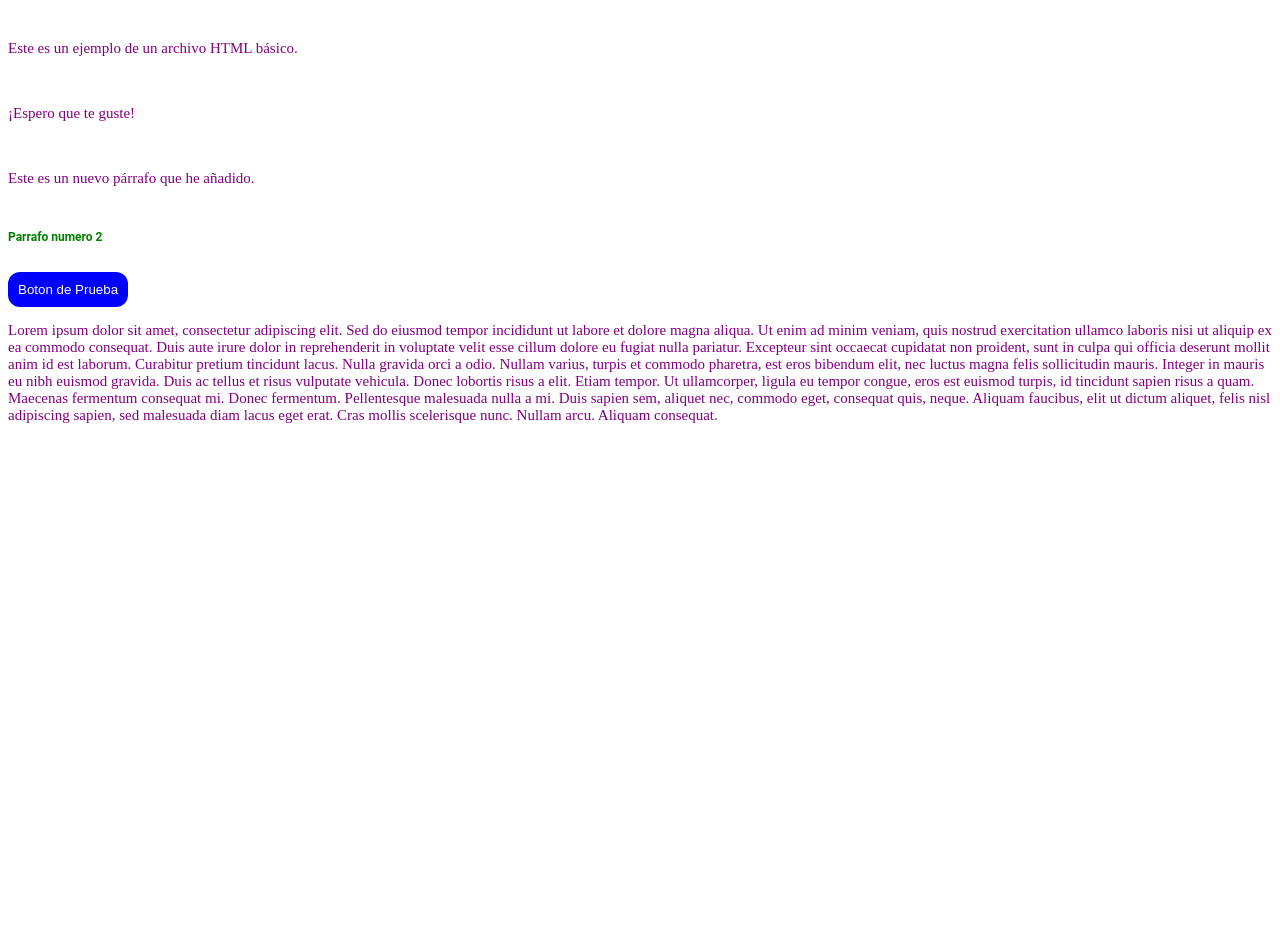
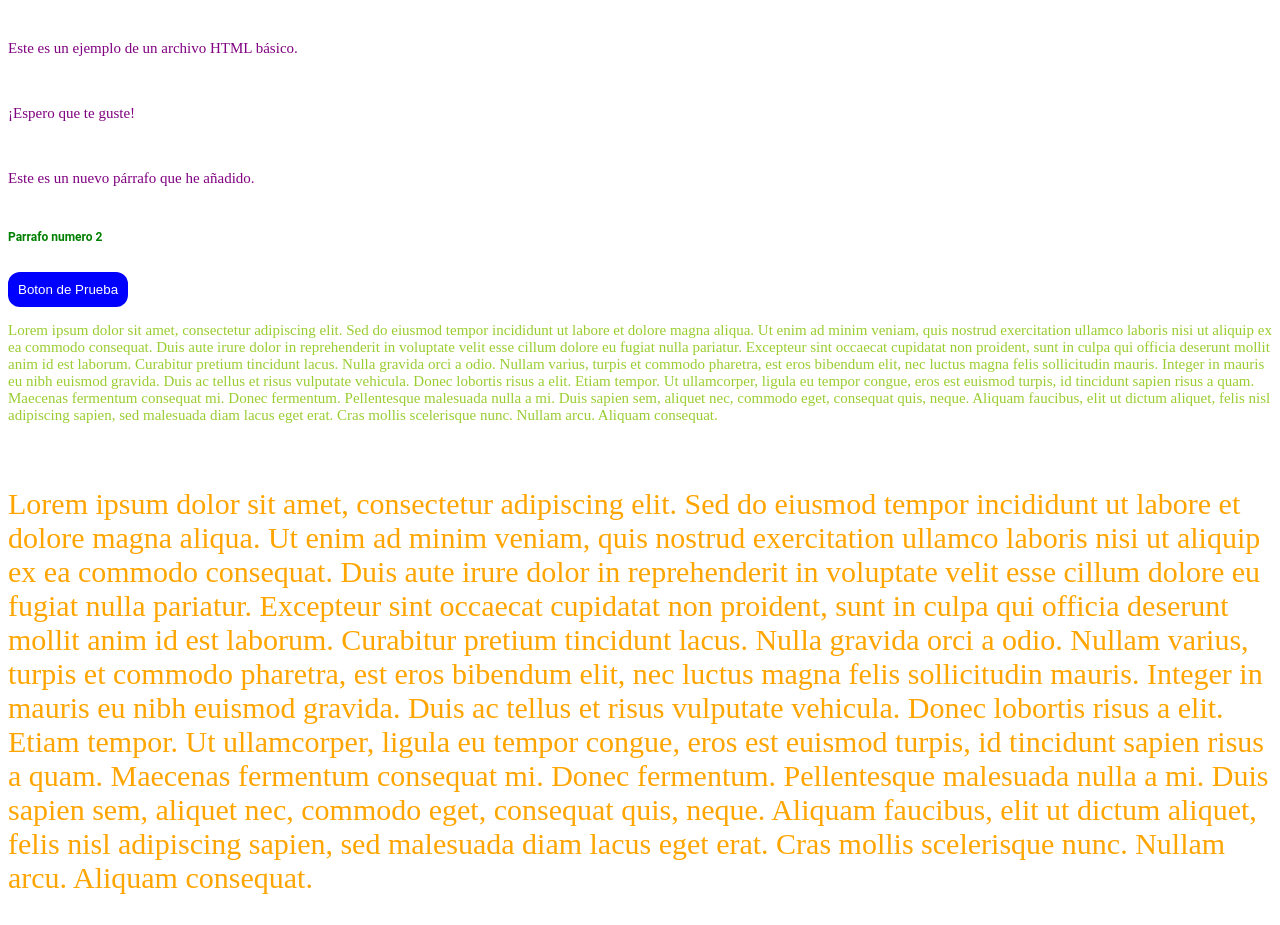
Before and after one commit to fabrizioCrov24/mi-primer-repo, a plain HTML site: page index.html in a window 1280 px wide. Shown: the part 97-1022 px from the top of the page. Before the commit the page ends 800 px from the top, so only its background shows below. Drawn offline with Linux system fonts and the light colour scheme.

Commit message:
Nuevos cambios de parametros

```diff
--- a/index.html
+++ b/index.html
@@ -20,6 +20,8 @@
         Boton de Prueba
     </button>
     <br>
-    <p style="font-size: 15px; color: purple;">Lorem ipsum dolor sit amet, consectetur adipiscing elit. Sed do eiusmod tempor incididunt ut labore et dolore magna aliqua. Ut enim ad minim veniam, quis nostrud exercitation ullamco laboris nisi ut aliquip ex ea commodo consequat. Duis aute irure dolor in reprehenderit in voluptate velit esse cillum dolore eu fugiat nulla pariatur. Excepteur sint occaecat cupidatat non proident, sunt in culpa qui officia deserunt mollit anim id est laborum. Curabitur pretium tincidunt lacus. Nulla gravida orci a odio. Nullam varius, turpis et commodo pharetra, est eros bibendum elit, nec luctus magna felis sollicitudin mauris. Integer in mauris eu nibh euismod gravida. Duis ac tellus et risus vulputate vehicula. Donec lobortis risus a elit. Etiam tempor. Ut ullamcorper, ligula eu tempor congue, eros est euismod turpis, id tincidunt sapien risus a quam. Maecenas fermentum consequat mi. Donec fermentum. Pellentesque malesuada nulla a mi. Duis sapien sem, aliquet nec, commodo eget, consequat quis, neque. Aliquam faucibus, elit ut dictum aliquet, felis nisl adipiscing sapien, sed malesuada diam lacus eget erat. Cras mollis scelerisque nunc. Nullam arcu. Aliquam consequat.</p>
+    <p style="font-size: 15px; color: yellowgreen;">Lorem ipsum dolor sit amet, consectetur adipiscing elit. Sed do eiusmod tempor incididunt ut labore et dolore magna aliqua. Ut enim ad minim veniam, quis nostrud exercitation ullamco laboris nisi ut aliquip ex ea commodo consequat. Duis aute irure dolor in reprehenderit in voluptate velit esse cillum dolore eu fugiat nulla pariatur. Excepteur sint occaecat cupidatat non proident, sunt in culpa qui officia deserunt mollit anim id est laborum. Curabitur pretium tincidunt lacus. Nulla gravida orci a odio. Nullam varius, turpis et commodo pharetra, est eros bibendum elit, nec luctus magna felis sollicitudin mauris. Integer in mauris eu nibh euismod gravida. Duis ac tellus et risus vulputate vehicula. Donec lobortis risus a elit. Etiam tempor. Ut ullamcorper, ligula eu tempor congue, eros est euismod turpis, id tincidunt sapien risus a quam. Maecenas fermentum consequat mi. Donec fermentum. Pellentesque malesuada nulla a mi. Duis sapien sem, aliquet nec, commodo eget, consequat quis, neque. Aliquam faucibus, elit ut dictum aliquet, felis nisl adipiscing sapien, sed malesuada diam lacus eget erat. Cras mollis scelerisque nunc. Nullam arcu. Aliquam consequat.</p>
+    <br>
+    <p style="font-size: 30px; color: orange;">Lorem ipsum dolor sit amet, consectetur adipiscing elit. Sed do eiusmod tempor incididunt ut labore et dolore magna aliqua. Ut enim ad minim veniam, quis nostrud exercitation ullamco laboris nisi ut aliquip ex ea commodo consequat. Duis aute irure dolor in reprehenderit in voluptate velit esse cillum dolore eu fugiat nulla pariatur. Excepteur sint occaecat cupidatat non proident, sunt in culpa qui officia deserunt mollit anim id est laborum. Curabitur pretium tincidunt lacus. Nulla gravida orci a odio. Nullam varius, turpis et commodo pharetra, est eros bibendum elit, nec luctus magna felis sollicitudin mauris. Integer in mauris eu nibh euismod gravida. Duis ac tellus et risus vulputate vehicula. Donec lobortis risus a elit. Etiam tempor. Ut ullamcorper, ligula eu tempor congue, eros est euismod turpis, id tincidunt sapien risus a quam. Maecenas fermentum consequat mi. Donec fermentum. Pellentesque malesuada nulla a mi. Duis sapien sem, aliquet nec, commodo eget, consequat quis, neque. Aliquam faucibus, elit ut dictum aliquet, felis nisl adipiscing sapien, sed malesuada diam lacus eget erat. Cras mollis scelerisque nunc. Nullam arcu. Aliquam consequat.</p>
 </body>
 </html>
```
